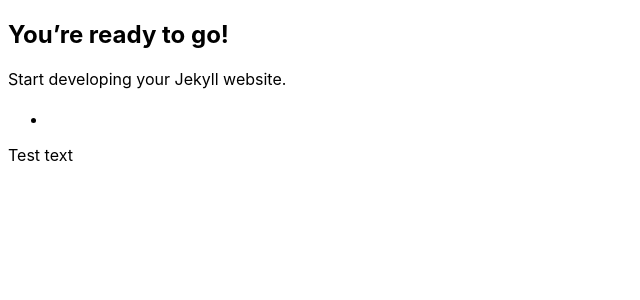
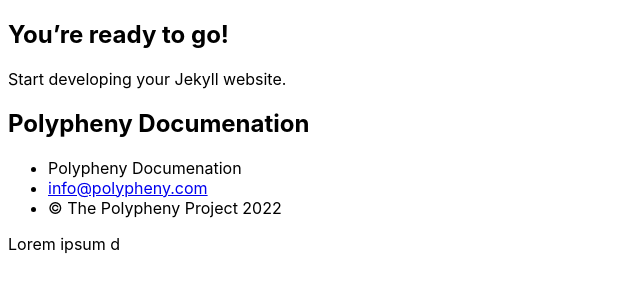
Before and after one commit to hennlo/docs, a Jekyll site: the page built from index.md, in a window 1280 px wide. Shown: the top 300 px of the page, without its empty margins (0-640 px from the left). Built offline with Jekyll 4.4.1, drawn with Linux system fonts in a browser that asks for light colours.

Commit message:
added configs

```diff
--- a/_config.yml
+++ b/_config.yml
@@ -1,7 +1,7 @@
 url: "" # the base hostname & protocol for your site, e.g. http://example.com
 baseurl: "" # the subpath of your site, e.g. /blog
-title: "" # the name of your site, e.g. ACME Corp.
-description: "Test text"
+title: "Polypheny Documenation" # the name of your site, e.g. ACME Corp.
+description: "Lorem ipsum d"
 
 
 # Custom Settings
--- a/_includes/footer.html
+++ b/_includes/footer.html
@@ -10,11 +10,12 @@
                             {{ site.title | escape }}
                         {% endif %}
                     </li>
-                        {% if site.contact-email %}
-                            <li><a class="u-email" href="mailto:{{site.contact-email}}"></a></li>
+                        {% if site.contact_email %}
+                            <li><a class="u-email" href="mailto:{{site.contact_email}}">{{ site.contact_email }}</a></li>
                         {% endif %}
 
-                        {% if site.contact-email %}
+
+                        {% if site.copyright %}
                         <li>&copy; {{ site.copyright }} {{ 'now' | date: "%Y" }}</li>
                         {% endif %}
                 </ul>
--- a/_includes/head.html
+++ b/_includes/head.html
@@ -23,7 +23,6 @@
 
     {% comment %} ADD google-site-verification {% endcomment %}
 
-
     <title>{{ page.title }} | {{ site.site_title }}</title>
     <link rel="canonical" href="{{ page.canonical | absolute_url }}">
     <link rel="shortcut icon" href="{{ 'assets/images/favicon.ico' | relative_url }}" type="image/ico">
```
